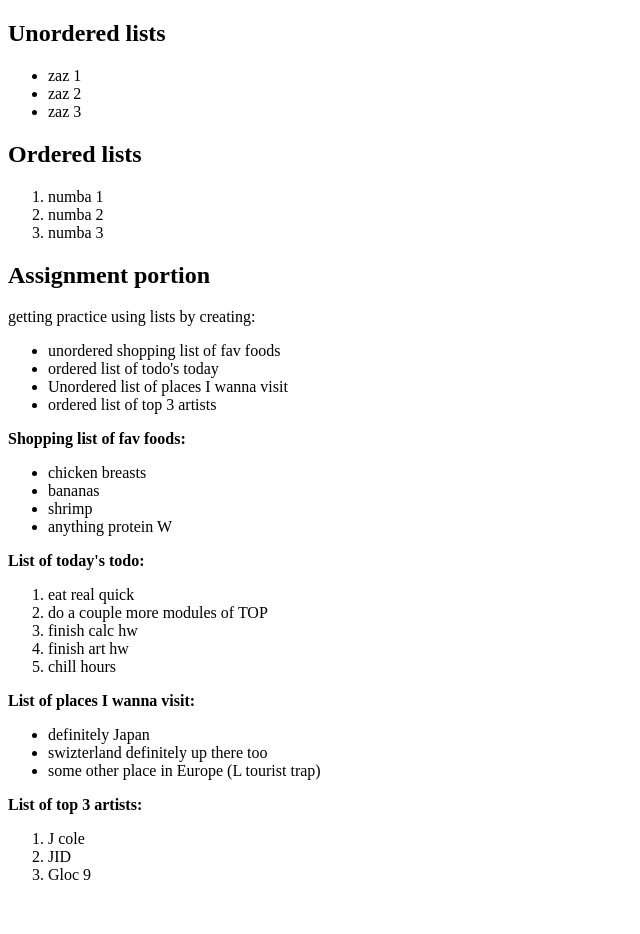
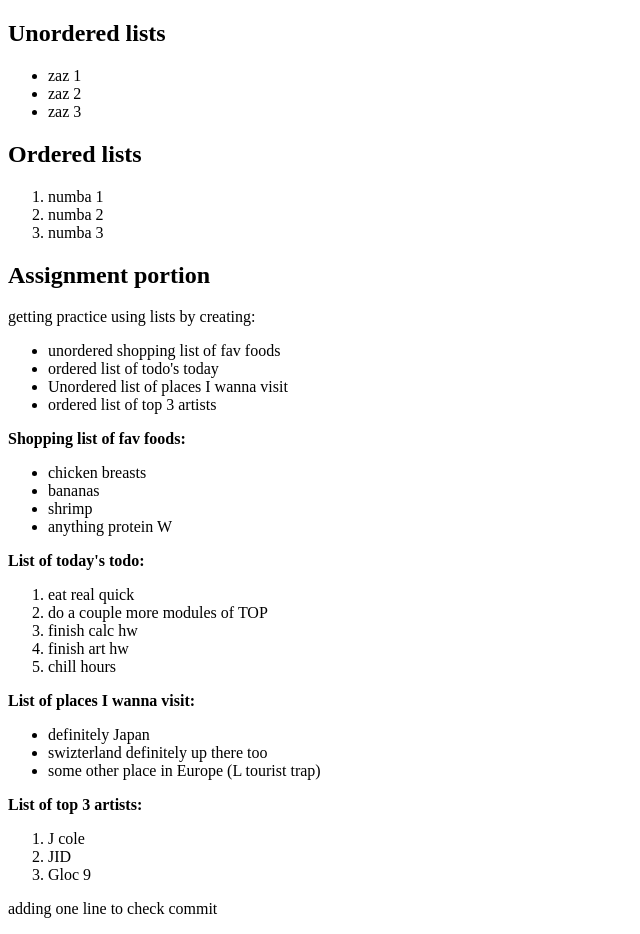
Before and after one commit to kuyalancee/TOP-stuff, a plain HTML site: page practicehtml/lists.html in a window 1280 px wide. Shown: the whole page, without its empty margins (0-640 px from the left). Before the commit the page ends 900 px from the top, so only its background shows below. Drawn offline with Linux system fonts and the light colour scheme.

Commit message:
Add new paragraph at lists.html
testing to see git commit message formats

```diff
--- a/practicehtml/lists.html
+++ b/practicehtml/lists.html
@@ -67,6 +67,8 @@
         <li>Gloc 9</li>
     </ol>
 
+    <p>adding one line to check commit</p>
+
 
 
 </body>
```
